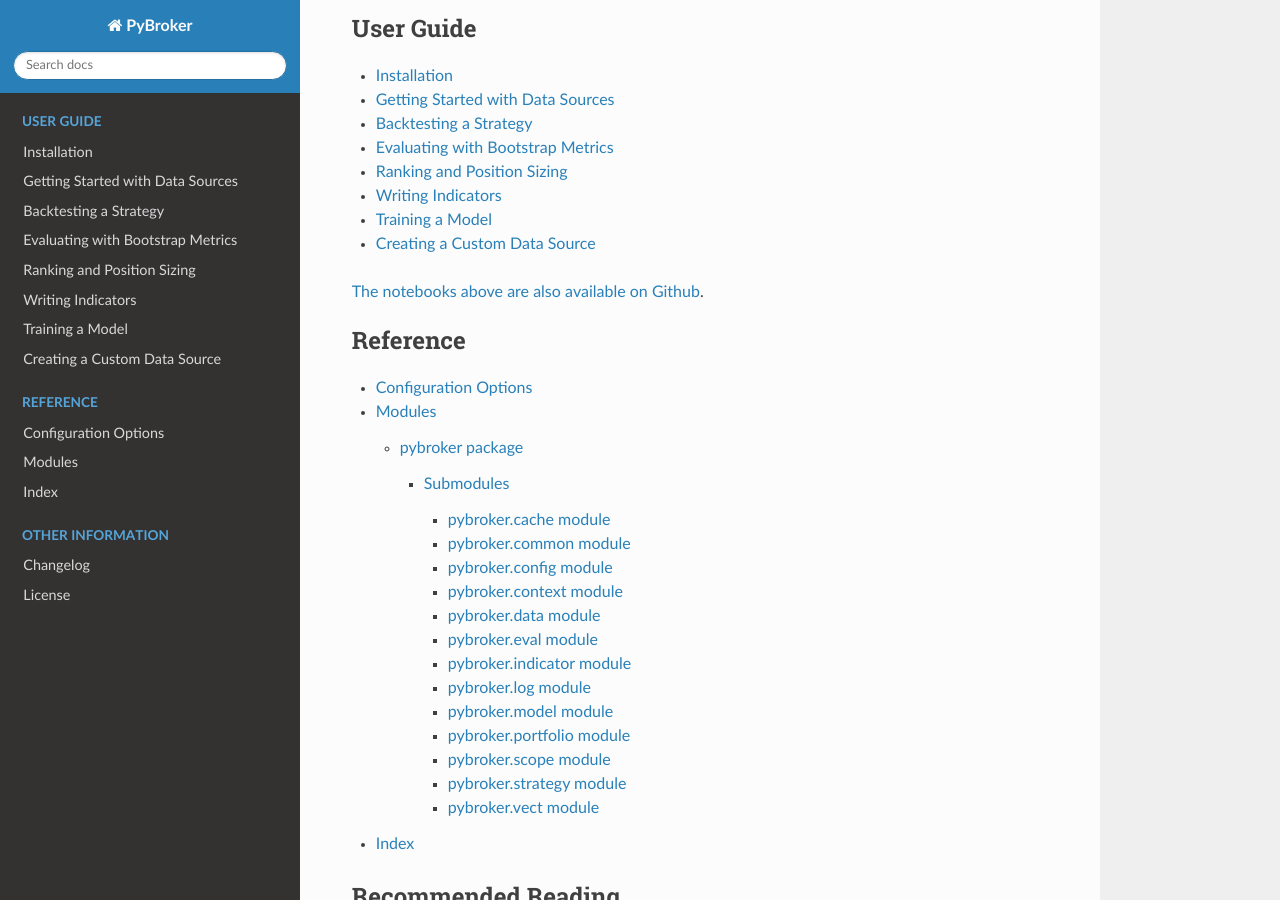
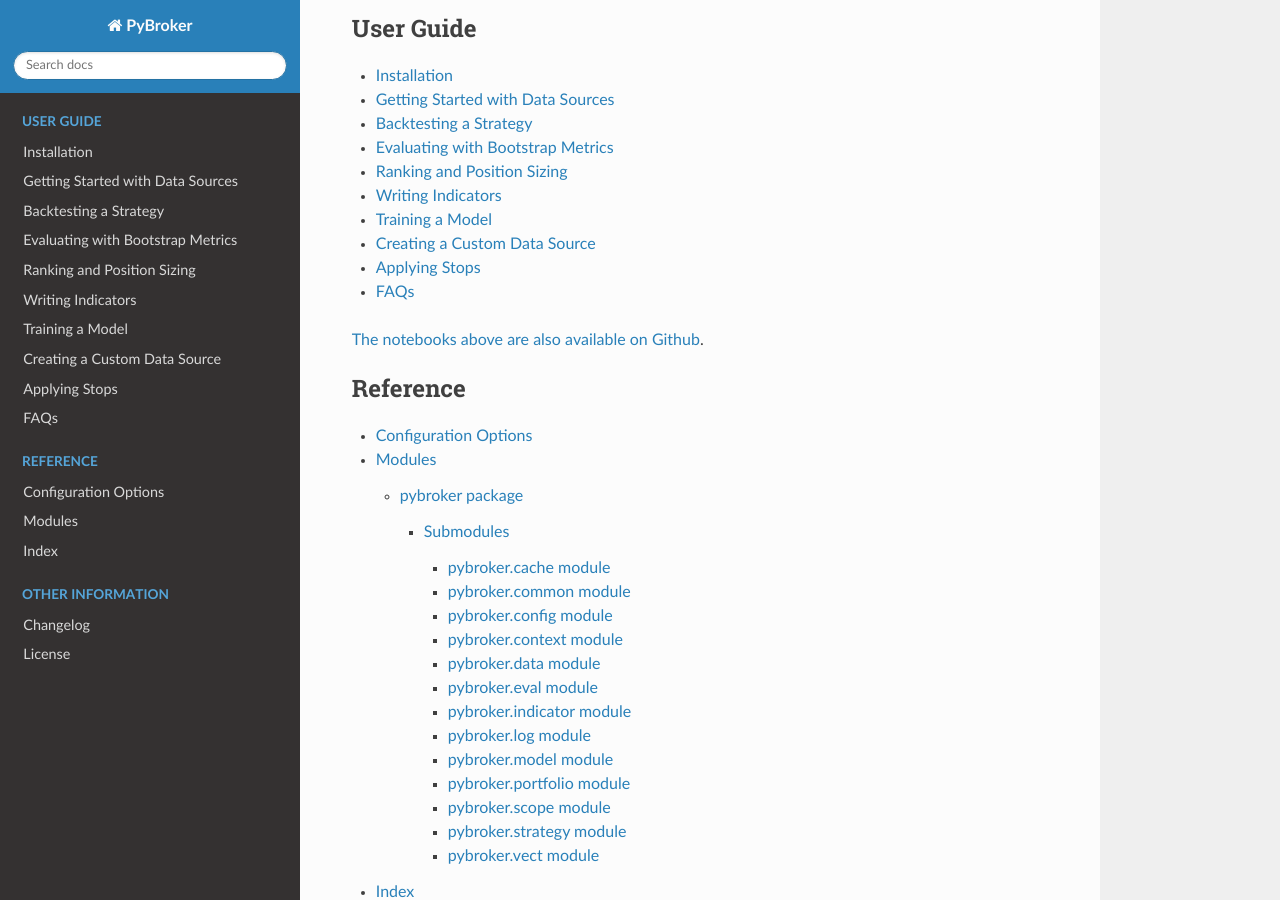
Before and after one commit to edtechre/pybroker, a Sphinx documentation site: the page built from docs/index.rst, in a window 1280 px wide and 900 px high, scrolled down 2158 px. Built offline with Sphinx 7.4.7 and the Read the Docs theme 2.0.0, drawn with Linux system fonts in a browser that asks for light colours.

Commit message:
Add stops and FAQ notebooks to index.rst and README.

```diff
--- a/docs/index.rst
+++ b/docs/index.rst
@@ -147,6 +147,8 @@
    notebooks/5. Writing Indicators
    notebooks/6. Training a Model
    notebooks/7. Creating a Custom Data Source
+   notebooks/8. Applying Stops
+   notebooks/FAQs
 
 `The notebooks above are also available on Github
 <https://github.com/edtechre/pybroker/tree/master/docs/notebooks>`_.
```
Also changed, not shown: README.md (+2 -0 lines).
